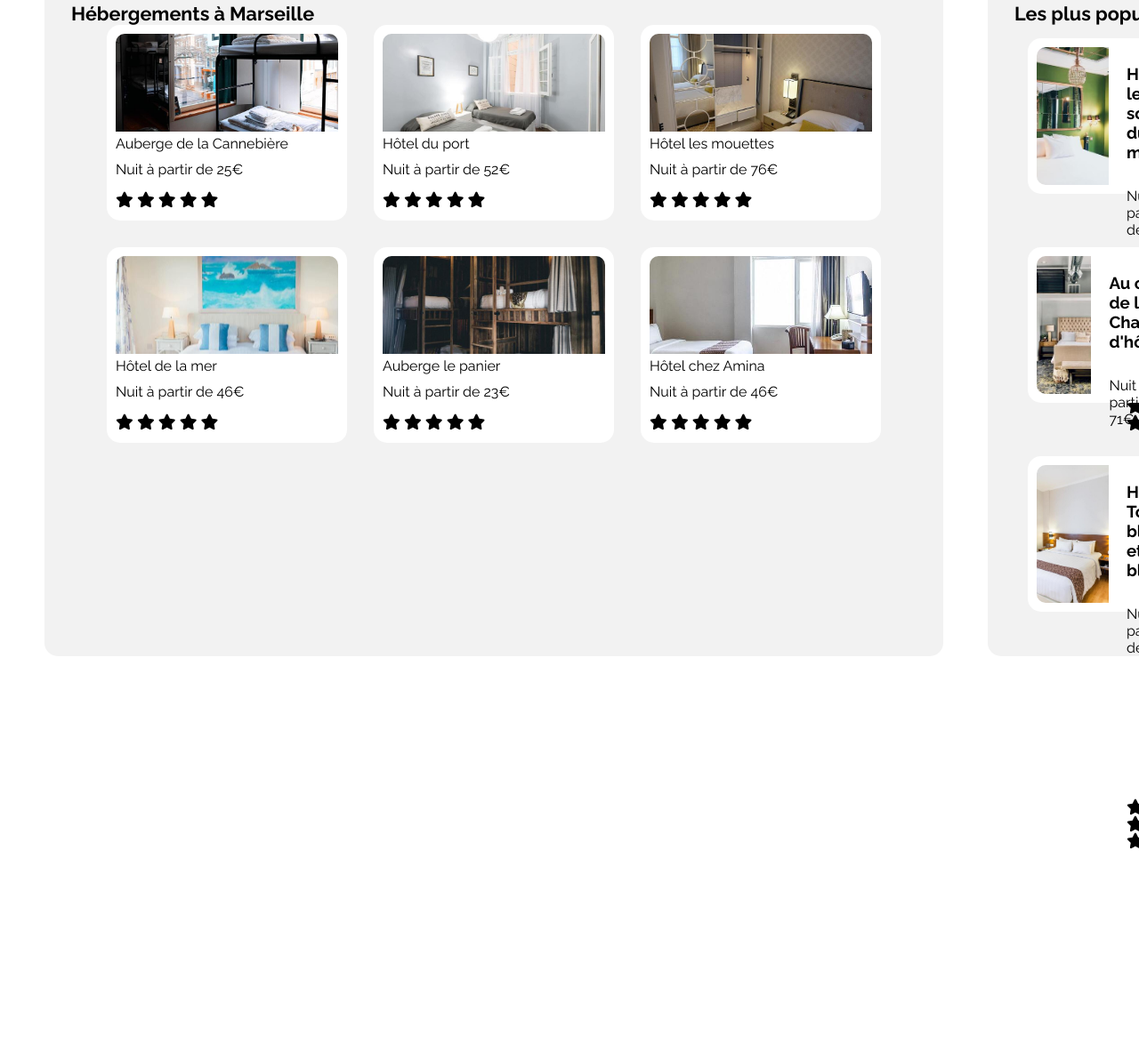
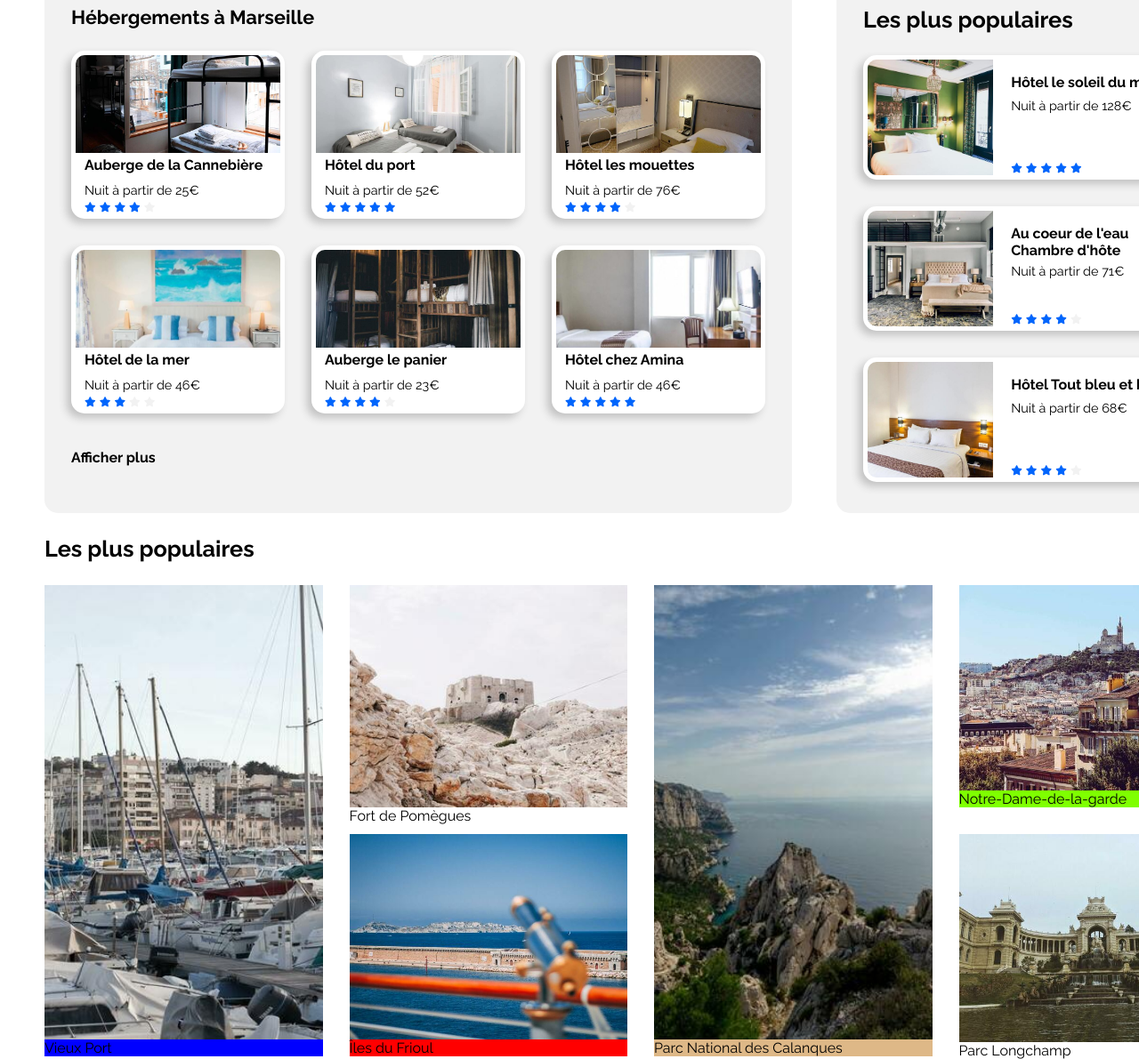
Before and after one commit to anaisrosa/projet_2, a plain HTML site: page index.html in a window 1280 px wide. Shown: the part 434-1625 px from the top of the page at 89% size. Before the commit the page ends 1400 px from the top, so only its background shows below. Drawn offline with Linux system fonts and the light colour scheme.

Commit message:
header, hebergement et populaire  validé + activités en cours

```diff
--- a/filtres + recherche/style2.css
+++ /dev/null
@@ -1,53 +0,0 @@
-@font-face {
-    font-family: 'raleway';
-    src: url('raleway-variablefont_wght-webfont.woff2') format('woff2'),
-         url('raleway-variablefont_wght-webfont.woff') format('woff');
-    font-weight: normal;
-    font-style: normal;
-}
-
-h1 {
-    font-family: "raleway";
-}
-#searchBar {
-    display: flex;
-}
-
-#loc {
-    background-color: #f2f2f2 ;
-    height: 40px;
-    width: 40px;
-    border-radius: 10px 0 0 10px;
-    display:flex;
-    justify-content:center;
-    align-items:center
-}
-
-#btn_search{
-    display:flex;
-    justify-content:center;
-    align-items:center
-    padding-left: 10px;
-}
-
-input{
-    border-right: none;
-    border-left: none;
-    border-top: solid 2px #f2f2f2;
-    border-bottom: solid 2px #f2f2f2;
-}
-
-::placeholder {
-    font-weight: bold;
-    color: black;
-  }
-
-#search {
-    background-color: #0065FC ;
-    height: 40px;
-    width: 100px;
-    border: solid 2px #0065FC;
-    border-radius: 0 10px 10px 0;
-    color: white;
-    font-weight: bold;
-}
--- a/index.html
+++ b/index.html
@@ -17,9 +17,9 @@
             </div>
             <nav>
                 <ul>
-                <li class="hebergements"><a href="#">Hébergements</a></li>
-                <li class="activites"><a href="#">Activités</a></li>
-                <li class="inscription"><a href="#">S'inscrire</a></li>
+                    <li class="li_host"><a href="#">Hébergements</a></li>
+                    <li class="li_act"><a href="#">Activités</a></li>
+                    <li class="li_subscribe"><a href="#">S'inscrire</a></li>
                 </ul>
 
             </nav>
@@ -75,123 +75,130 @@
 
         <section id="results">
 
-        <section id="hebergements">
-            <h3>Hébergements à Marseille</h3>
+            <section id="s_host">
+                <h3 class="title">Hébergements à Marseille</h3>
 
-            <section id="hotel_results">
+                <section id="results_h">
 
-                <div class="hotel">
-                    <a href="#">
+                    <article class="h_cards shadow">
                         <figure>
-                            <img class="img_wrap_hotel" src="/images/hebergements/4_small/marcus-loke-WQJvWU_HZFo-unsplash.jpg" alt="Chambre avec des lits superposés.">
-                            <figcaption>Auberge de la Cannebière</figcaption>
+                            <img class="cards_wrap" src="/images/hebergements/4_small/marcus-loke-WQJvWU_HZFo-unsplash.jpg" alt="Chambre avec des lits superposés.">
+                            <figcaption class="card_bold_title card_legend_padding">Auberge de la Cannebière</figcaption>
                         </figure>
-                        <p>Nuit à partir de 25€</p>
+                        <p class="card_desc card_legend_padding">Nuit à partir de 25€</p>
+                        <div class="rating_stars card_legend_padding">
                             <span class="fa fa-star checked"></span>
                             <span class="fa fa-star checked"></span>
                             <span class="fa fa-star checked"></span>
                             <span class="fa fa-star checked"></span>
                             <span class="fa fa-star"></span>
-                    </a>
                         </div>
+                    </article>
 
-                <div class="hotel">
-                    <a href="#">
+                    <article class="h_cards shadow">
                         <figure>
-                            <img class="img_wrap_hotel" src="/images/hebergements/4_small/fred-kleber-gTbaxaVLvsg-unsplash.jpg" alt="Jolie chambre avec deux lits séparés.">
-                            <figcaption> Hôtel du port</figcaption>
+                            <img class="cards_wrap" src="/images/hebergements/4_small/fred-kleber-gTbaxaVLvsg-unsplash.jpg" alt="Jolie chambre avec deux lits séparés.">
+                            <figcaption class="card_bold_title card_legend_padding"> Hôtel du port</figcaption>
                         </figure>
-                        <p>Nuit à partir de 52€</p>
+                        <p class="card_desc card_legend_padding">Nuit à partir de 52€</p>
+                        <div class="rating_stars card_legend_padding">
                             <span class="fa fa-star checked"></span>
                             <span class="fa fa-star checked"></span>
                             <span class="fa fa-star checked"></span>
                             <span class="fa fa-star checked"></span>
                             <span class="fa fa-star checked"></span>
-                    </a>
                         </div>
+                    </article>
 
-                <div class="hotel">
-                    <a href="#">
+                    <article class="h_cards shadow">
                         <figure>
-                            <img class="img_wrap_hotel" src="/images/hebergements/4_small/reisetopia-B8WIgxA_PFU-unsplash.jpg" alt="Chambre avec lit double et grand miroir">
-                            <figcaption>Hôtel les mouettes</figcaption>
+                            <img class="cards_wrap" src="/images/hebergements/4_small/reisetopia-B8WIgxA_PFU-unsplash.jpg" alt="Chambre avec lit double et grand miroir">
+                            <figcaption class="card_bold_title card_legend_padding">Hôtel les mouettes</figcaption>
                         </figure>
-                        <p>Nuit à partir de 76€</p>
+                        <p class="card_desc card_legend_padding">Nuit à partir de 76€</p>
+                        <div class="rating_stars card_legend_padding">
                             <span class="fa fa-star checked"></span>
                             <span class="fa fa-star checked"></span>
                             <span class="fa fa-star checked"></span>
                             <span class="fa fa-star checked"></span>
                             <span class="fa fa-star"></span>
-                    </a>
                         </div>
+                    </article>
 
-                <div class="hotel">
-                    <a href="#">
+                    <article class="h_cards shadow">
                         <figure>
-                            <img class="img_wrap_hotel" src="images/hebergements/4_small/annie-spratt-Eg1qcIitAuA-unsplash.jpg" alt="Chambre avec un lit double et un tableau qui représente la mer.">
-                            <figcaption>Hôtel de la mer</figcaption>
+                            <img class="cards_wrap" src="images/hebergements/4_small/annie-spratt-Eg1qcIitAuA-unsplash.jpg" alt="Chambre avec un lit double et un tableau qui représente la mer.">
+                            <figcaption class="card_bold_title card_legend_padding">Hôtel de la mer</figcaption>
                         </figure>
-                        <p>Nuit à partir de 46€</p>
+                        <p class="card_desc card_legend_padding">Nuit à partir de 46€</p>
+                        <div class="rating_stars card_legend_padding">
                             <span class="fa fa-star checked"></span>
                             <span class="fa fa-star checked"></span>
                             <span class="fa fa-star checked"></span>
                             <span class="fa fa-star"></span>
                             <span class="fa fa-star"></span>
-                    </a>
                         </div>
+                    </article>
 
-                <div class="hotel">
-                    <a href="#">
+                    <article class="h_cards shadow">
                         <figure>
-                            <img class="img_wrap_hotel" src="images/hebergements/4_small/nicate-lee-kT-ZyaiwBe0-unsplash.jpg" alt="Chambre avec des lits superposés, ambiance cabane.">
-                            <figcaption>Auberge le panier</figcaption>
+                            <img class="cards_wrap" src="images/hebergements/4_small/nicate-lee-kT-ZyaiwBe0-unsplash.jpg" alt="Chambre avec des lits superposés, ambiance cabane.">
+                            <figcaption class="card_bold_title card_legend_padding">Auberge le panier</figcaption>
                         </figure>
-                        <p>Nuit à partir de 23€</p>
+                        <p class="card_desc card_legend_padding">Nuit à partir de 23€</p>
+                        <div class="rating_stars card_legend_padding rating_stars_popular">
                             <span class="fa fa-star checked"></span>
                             <span class="fa fa-star checked"></span>
                             <span class="fa fa-star checked"></span>
                             <span class="fa fa-star checked"></span>
                             <span class="fa fa-star"></span>
-                    </a>
                         </div>
+                    </article>
 
-                <div class="hotel">
-                    <a href="#">
+                    <article class="h_cards shadow">
                         <figure>
-                            <img class="img_wrap_hotel" src="images/hebergements/4_small/febrian-zakaria-M6S1WvfW68A-unsplash.jpg" alt="Chambre avec un lit double et un bureau">
-                            <figcaption>Hôtel chez Amina</figcaption>
+                            <img class="cards_wrap" src="images/hebergements/4_small/febrian-zakaria-M6S1WvfW68A-unsplash.jpg" alt="Chambre avec un lit double et un bureau">
+                            <figcaption class="card_bold_title card_legend_padding">Hôtel chez Amina</figcaption>
                         </figure>
-                        <p>Nuit à partir de 46€</p>
+                        <p class="card_desc card_legend_padding rating_stars_popular">Nuit à partir de 46€</p>
+                        <div class="rating_stars card_legend_padding">
                             <span class="fa fa-star checked"></span>
                             <span class="fa fa-star checked"></span>
                             <span class="fa fa-star checked"></span>
                             <span class="fa fa-star checked"></span>
                             <span class="fa fa-star checked"></span>
-                    </a>
+                        </div>
 
+                    </article>
+
+                </section>
+
+                <div id="more">
+                    <a href="#">Afficher plus</a>
                 </div>
-            </section>
+
             </section>
 
 
-        <aside id="populaires">
+            <aside id="a_popular">
 
-            <div id="bloc_titre_populaire">
+                <div class="title" id="title_popular">
                     <h3>Les plus populaires</h3>
                     <i class="fas fa-chart-line"></i>
                 </div>
 
-            <div id="result_populaire">
-                <div id="btn_populaire">
-                    <div id="photo_populaire">
-                        <img class="img_wrap_populaire"src="images/hebergements/4_small/emile-guillemot-Bj_rcSC5XfE-unsplash.jpg" alt="Chambre luxueuse avec lit double et décoration barroque">
+                <div id="results_p">
+
+                    <article class="card_pop shadow">
+                        <div class="photo_populaire">
+                            <img class="img_wrap_populaire" src="images/hebergements/4_small/emile-guillemot-Bj_rcSC5XfE-unsplash.jpg" alt="Chambre luxueuse avec lit double et décoration barroque">
                         </div>
 
-                    <div id="hotel_populaire">
-                        <div id="legende_populaire">
-                            <h3>Hôtel le soleil du matin</h3>
-                            <p>Nuit à partir de 128€</p>
-                            <div id="etoiles_populaire">
+                        <div class="h_popular">
+                            <div class="h_pop_text">
+                                <h3 class="card_bold_title card_pop_title">Hôtel le soleil du matin</h3>
+                                <p class="card_desc h_pop_price">Nuit à partir de 128€</p>
+                                <div class="rating_stars rating_stars_pop">
                                     <span class="fa fa-star checked"></span>
                                     <span class="fa fa-star checked"></span>
                                     <span class="fa fa-star checked"></span>
@@ -202,18 +209,18 @@
 
 
                         </div>
+                    </article>
+
+                    <article class="card_pop shadow">
+                        <div class="photo_populaire">
+                            <img class="img_wrap_populaire" src="images/hebergements/4_small/aw-creative-VGs8z60yT2c-unsplash.jpg" alt="Chambre luxueuse, ésprit loft avec lit double.">
                         </div>
 
-                <div id="btn_populaire">
-                    <div id="photo_populaire">
-                        <img class="img_wrap_populaire" src="images/hebergements/4_small/aw-creative-VGs8z60yT2c-unsplash.jpg" alt="Chambre ésprit Loft avec lit double et décoration industrielle">
-                    </div>
-
-                    <div id="hotel_populaire">
-                        <div id="legende_populaire">
-                            <h3>Au coeur de l'eau Chambre d'hôtes</h3>
-                            <p>Nuit à partir de 71€</p>
-                            <div id="etoiles_populaire">
+                        <div class="h_popular">
+                            <div class="h_pop_text">
+                                <h3 class="card_bold_title card_pop_title">Au coeur de l'eau Chambre d'hôte</h3>
+                                <p class="card_desc h_pop_price">Nuit à partir de 71€</p>
+                                <div class="rating_stars rating_stars_pop">
                                     <span class="fa fa-star checked"></span>
                                     <span class="fa fa-star checked"></span>
                                     <span class="fa fa-star checked"></span>
@@ -224,18 +231,18 @@
 
 
                         </div>
-                </div>
+                    </article>
 
-                <div id="btn_populaire">
-                    <div id="photo_populaire">
+                    <article class="card_pop shadow">
+                        <div class="photo_populaire">
                             <img class="img_wrap_populaire" src="images/hebergements/4_small/febrian-zakaria-sjvU0THccQA-unsplash.jpg" alt="Chambre avec lit double.">
                         </div>
 
-                    <div id="hotel_populaire">
-                        <div id="legende_populaire">
-                            <h3>Hôtel Tout bleu et blanc</h3>
-                            <p>Nuit à partir de 68€</p>
-                            <div id="etoiles_populaire">
+                        <div class="h_popular">
+                            <div class="h_pop_text">
+                                <h3 class="card_bold_title card_pop_title">Hôtel Tout bleu et blanc</h3>
+                                <p class="card_desc h_pop_price">Nuit à partir de 68€</p>
+                                <div class="rating_stars rating_stars_pop">
                                     <span class="fa fa-star checked"></span>
                                     <span class="fa fa-star checked"></span>
                                     <span class="fa fa-star checked"></span>
@@ -246,11 +253,66 @@
 
 
                         </div>
-                </div>
+                    </article>
                 </div>
             </aside>
         </section>
 
+        <section id="s_activities">
+            <div class="title" id="title_activities">
+                <h3>Les plus populaires</h3>
+            </div>
+
+            <div id="d_activities">
+
+            <article id="a_box1">
+            <figure class="act_box">
+                <img src="images/activites/4_small/reno-laithienne-QUgJhdY5Fyk-unsplash.jpg" alt="Vieux port de Marseille">
+                <figcaption>Vieux Port</figcaption>
+            </figure>
+            </article>
+
+            <article id="a_box2">
+                <figure class="act_box">
+                    <img src="images/activites/4_small/paul-hermann-QFTrLdQIRhI-unsplash.jpg" alt="Fort de Pomègues">
+                    <figcaption>Fort de Pomègues</figcaption>
+                </figure>
+            </article>
+
+            <article id="a_box3">
+                <figure class="act_box">
+                    <img src="images/activites/4_small/kilyan-sockalingum-NR8-cBCN3aI-unsplash.jpg" alt="Parc National des Calanques">
+                    <figcaption>Parc National des Calanques</figcaption>
+                </figure>
+            </article>
+
+            <article id="a_box4">
+                <figure class="act_box">
+                    <img src="images/activites/4_small/florian-wehde-xW9e8gdotxI-unsplash.jpg" alt="Notre-Dame-de-la-garde">
+                    <figcaption>Notre-Dame-de-la-garde</caption>
+                </figure>
+            </article>
+
+            <article id="a_box5">
+                <figure class="act_box">
+                    <img src="images/activites/4_small/kevin-hikari-rV_Qd1l-VXg-unsplash.jpg" alt="Îles du Frioul">
+                    <figcaption>Îles du Frioul</figcaption>
+                </figure>
+            </article>
+
+            <article id="box6">
+                <figure class="act_box">
+                    <img src="images/activites/4_small/lena-paulin-wH2-EJoDcV0-unsplash.jpg" alt="Parc Longchamp">
+                    <figcaption>Parc Longchamp</figcaption>
+                </figure>
+            </article>
+        </div>
+
+
+        </section>
+
+
+
     </main>
 </body>
 </html>
--- a/style.css
+++ b/style.css
@@ -46,19 +46,19 @@ nav ul li a {
     margin: 0 15px 0 15px;
 }
 
-.activites a {
+.li_act a {
     color: black;
     font-size: 1em;
 }
 
-.hebergements {
+.li_host {
     color: #0065FC;
     font-size: 1em;
     border-top: solid 2px #0065FC;
     padding: 35px 30px;
 }
 
-.inscription {
+.li_subscribe {
     color: #0065FC;
     font-size: 1em;
     font-weight: bold ;
@@ -86,6 +86,7 @@ p {
     font-size: 1em;
     font-weight: 500;
     margin-top: 10px;
+    margin-block-end: 0;
 }
 
 #searchBar {
@@ -186,7 +187,7 @@ input{
 
 .fa, .fas {
     font-weight: 900;
-    font-size: 1.1em;
+    /* font-size: 10em; */
 }
 
 #eco button  {
@@ -208,6 +209,8 @@ input{
     display:flex;
     align-items: baseline;
     margin-top:30px;
+    margin: 30px 0;
+
 }
 
 #infos i{
@@ -235,7 +238,7 @@ input{
 }
 
 
-#hebergements {
+#s_host {
     flex: 2;
     background-color: #F2F2F2;
     border-radius: 15px;
@@ -243,7 +246,7 @@ input{
     padding: 35px 30px;
 }
 
-#populaires{
+#a_popular{
     margin-top: 0;
     flex: 1;
     background-color: #f2f2f2;
@@ -252,30 +255,28 @@ input{
 }
 
 #results a {
-text-decoration: none;
-color: black;
-font-size: 1em;
+    text-decoration: none;
+    color: black;
+    font-size: 1em;
 
 }
 
-#hotel_results {
+#results_h {
     display: grid;
     grid-template-columns: repeat(3, 1fr);
     grid-gap: 30px;
     grid-auto-rows: minmax(100px, auto);
-    padding-left: 40px;
-    padding-right: 40px;
+    margin-top:25px;
 }
 
-.hotel {
+.h_cards {
     background-color: white;
     border-radius: 15px;
-    padding: 10px;
-    width: 250px;
-    height: 200px;
+    padding: 5px;
+    box-shadow: -10px 15px 10px #f2f2f2;
 }
 
-.img_wrap_hotel {
+.cards_wrap {
     max-width: 100%;
     width: 100%;
     max-height: 110px;
@@ -284,64 +285,179 @@ font-size: 1em;
 }
 
 figure {
-
     margin-block-start: 0;
     margin-block-end: 0;
     margin-inline-start: 0;
     margin-inline-end: 0;
 }
-#bloc_titre_populaire {
+
+#title_popular {
     display: flex;
     justify-content: space-between;
     align-items: baseline;
     margin: 0;
+    margin-block-start: 0;
+    margin-block-end: 0;
+}
+#title_popular h3 {
+    margin-top: 0;
+}
+
+.h_pop_text {
+    display:grid;
+    grid-template-rows: repeat(3, 1fr);
+    height: 130px;
 }
 
 .img_wrap_populaire {
     width: 100%;
-    height: 155px;
+    height: 100%;
     max-height: 100%;
     object-fit: cover;
     border-radius: 10px 0 0 10px;
 }
 
-#btn_populaire {
-
+.card_pop {
     background-color: white;
     border-radius: 15px;
     display: grid;
-    grid-template-columns: 1fr 1fr 0.1fr;
-    height: 155px;
-    margin: 15px;
-    padding:10px;
+    grid-template-columns: 0.65fr 1fr 0.1fr;
+    padding:5px;
+    height: 130px;
 }
 
-#legende_populaire {
-    display: grid;
-    grid-template-rows: 1fr 1fr 1fr;
-    height: 100%;
-
+.shadow {
+    box-shadow: -5px 5px 10px #c2c2c2;
 }
 
-#hebergements h3, #bloc_titre_populaire h3 {
+.title {
     font-size: 1.35em;
     margin-bottom: 0;
     margin-block-start: 0;
     margin-block-end: 0;
 }
 
-#result_populaire {
+#results_p {
     display: grid;
     grid-template-rows: repeat(3, 1fr);
     grid-gap: 30px;
+}
+
+.h_popular {
+    padding-left: 20px;
+}
+.photo_populaire {
+    max-height: 130px;
+}
+
+
+.card_bold_title {
+    font-family: "Raleway", sans sans-serif;
+    font-weight:900;
+    font-size: 1em;
+}
+.card_pop_title {
+margin-bottom: 5px;
+}
+
+.card_legend_padding{
+padding-left: 10px;
 
 }
 
-#hotel_populaire {
-    padding-left: 20px;
+.card_desc {
+    font-size: 0.9em;
+    margin: top 0.2em;
+
 }
 
-#etoiles_populaire {
-    align-self: end;
-    padding-bottom: 10px;
+.h_pop_price{
+    margin-top:0;
 }
+
+.rating_stars .fa-star {
+    padding-top: 0.em;
+    color: #f2f2f2;
+    font-size: 0.7em;
+}
+
+
+.rating_stars .checked {
+    color: #0065FC;
+    font-size: 0.7em;
+}
+
+.rating_stars_pop {
+        align-self: end;
+}
+
+.hotel:hover {
+    transform: scale(1.025); /* (150% zoom - Note: if the zoom is too large, it will go outside of the viewport) */
+}
+
+#more {
+    font-family: "Raleway", sans sans-serif;
+    font-size: 1em;
+    font-weight: 900;
+    margin-top: 40px;
+}
+
+/* SECTION ACTIVITIES */
+
+#d_activities {
+    display: grid;
+    grid-template-columns: 1fr 1fr 1fr 1fr;
+    grid-template-areas:
+    "b1 b2 b3 b4"
+    "b1 b5 b3 b6";
+    grid-gap: 30px;
+    grid-auto-rows: minmax(auto, 250px);
+}
+
+#d_activities article {
+display: flex;
+}
+
+#d_activities article figure {
+    display: flex;
+    flex-direction:column;
+    width:100%;
+}
+
+#d_activities article figure img {
+    width:100%;
+    height:100%;
+    object-fit:cover;
+}
+
+
+
+#a_box1 {
+    grid-area: b1;
+    background-color: blue;
+}
+
+#a_box2 {
+    grid-area: b2;
+    background-color: blueviolet;
+}
+
+#a_box3 {
+    grid-area: b3;
+    background-color: burlywood;
+}
+
+#a_box4 {
+    grid-area: b4;
+    background-color:chartreuse;
+}
+
+#a_box5 {
+    grid-area: b5;
+    background-color: red;
+}
+
+#a_box6 {
+    grid-area: b6;
+    background-color: darkcyan;
+}
```
Also changed, not shown: filtres + recherche/filtres.html (deleted, +0 -44 lines), hotels.html (deleted, +0 -75 lines), maquette/Desktop - 1.png. Lines whose indentation alone changed are shown as unchanged.
